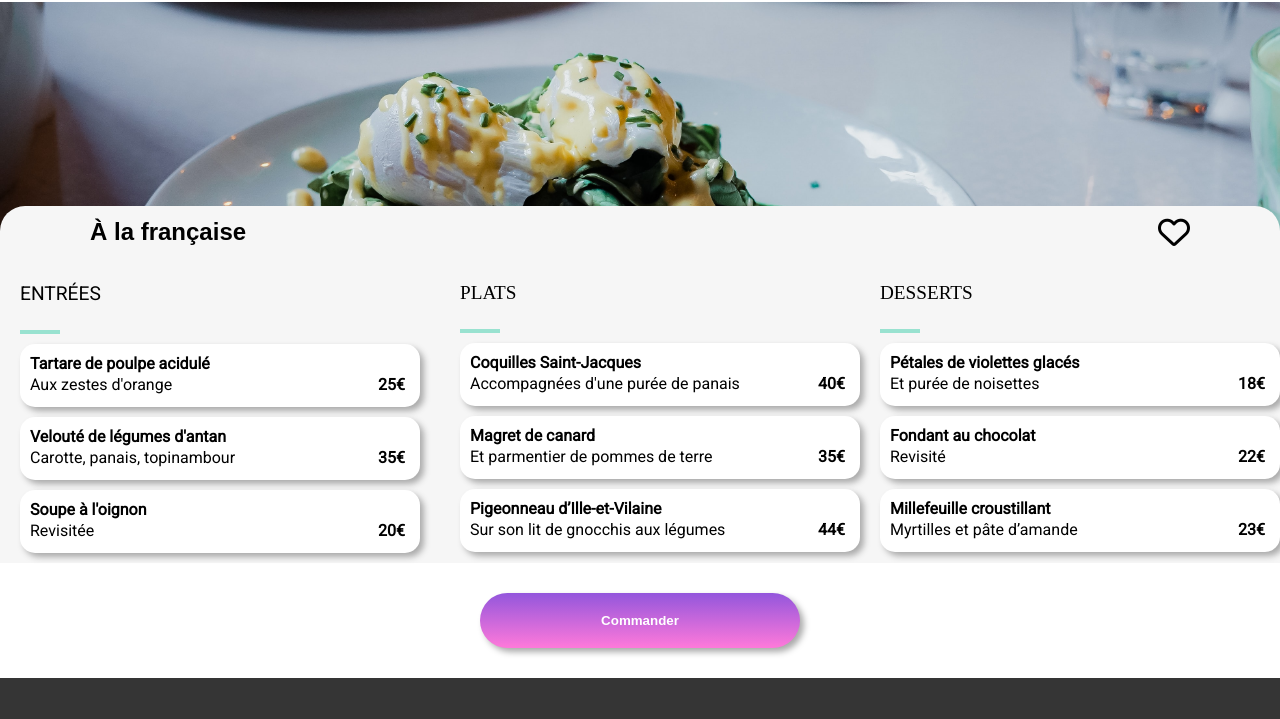
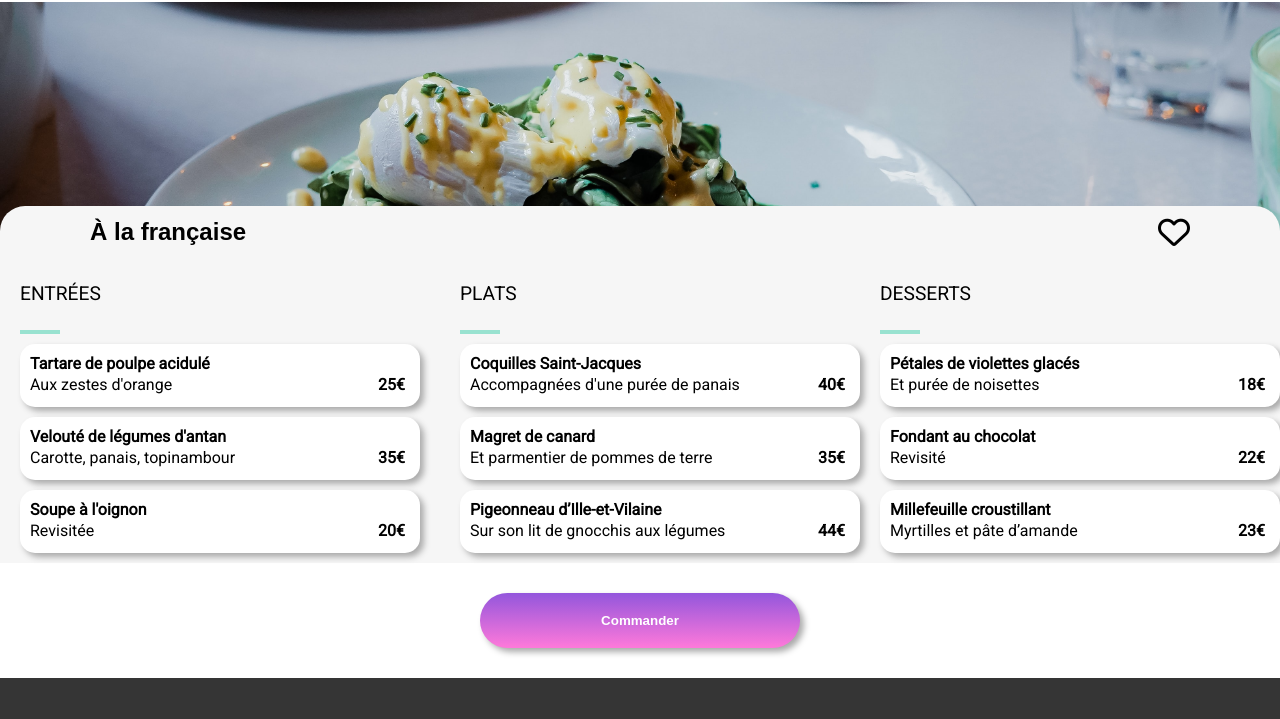
Before and after one commit to Dragauneau/-CezardRenan_3_20092021, a website: page pages/à-lafrancaise.html in a window 1280 px wide. Shown: the part 79-798 px from the top of the page. Drawn offline with Linux system fonts and the light colour scheme; a web font is replaced by a local one.

Commit message:
edid font family

```diff
--- a/sass/Layout/_menu.scss
+++ b/sass/Layout/_menu.scss
@@ -9,7 +9,7 @@
     justify-content: space-around;
   }
 }
-.starter__title h3
+.full__menu h3
 {
   font-family: Roboto;
 }
```
Also changed, not shown: public/css/main.css, 1 other file.
